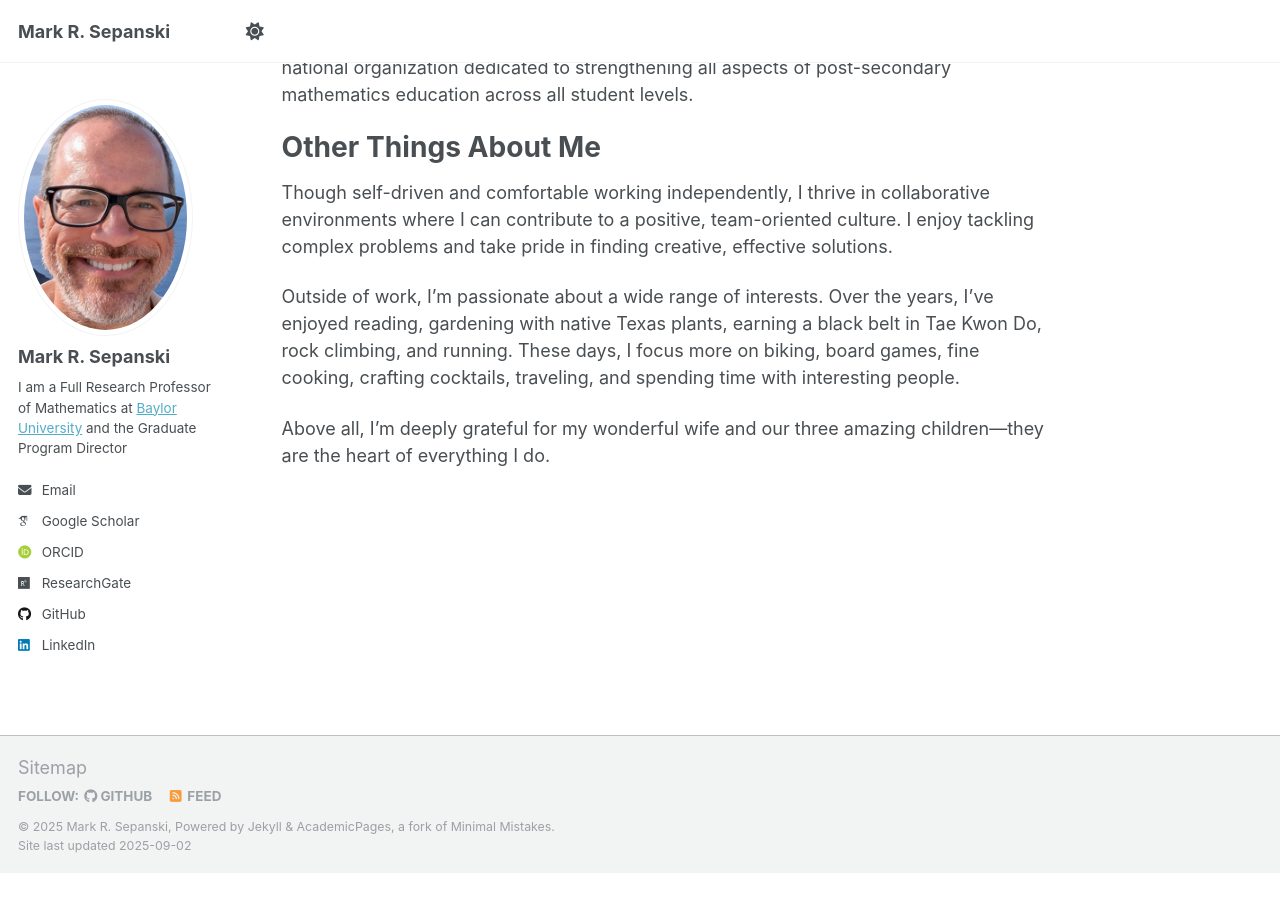
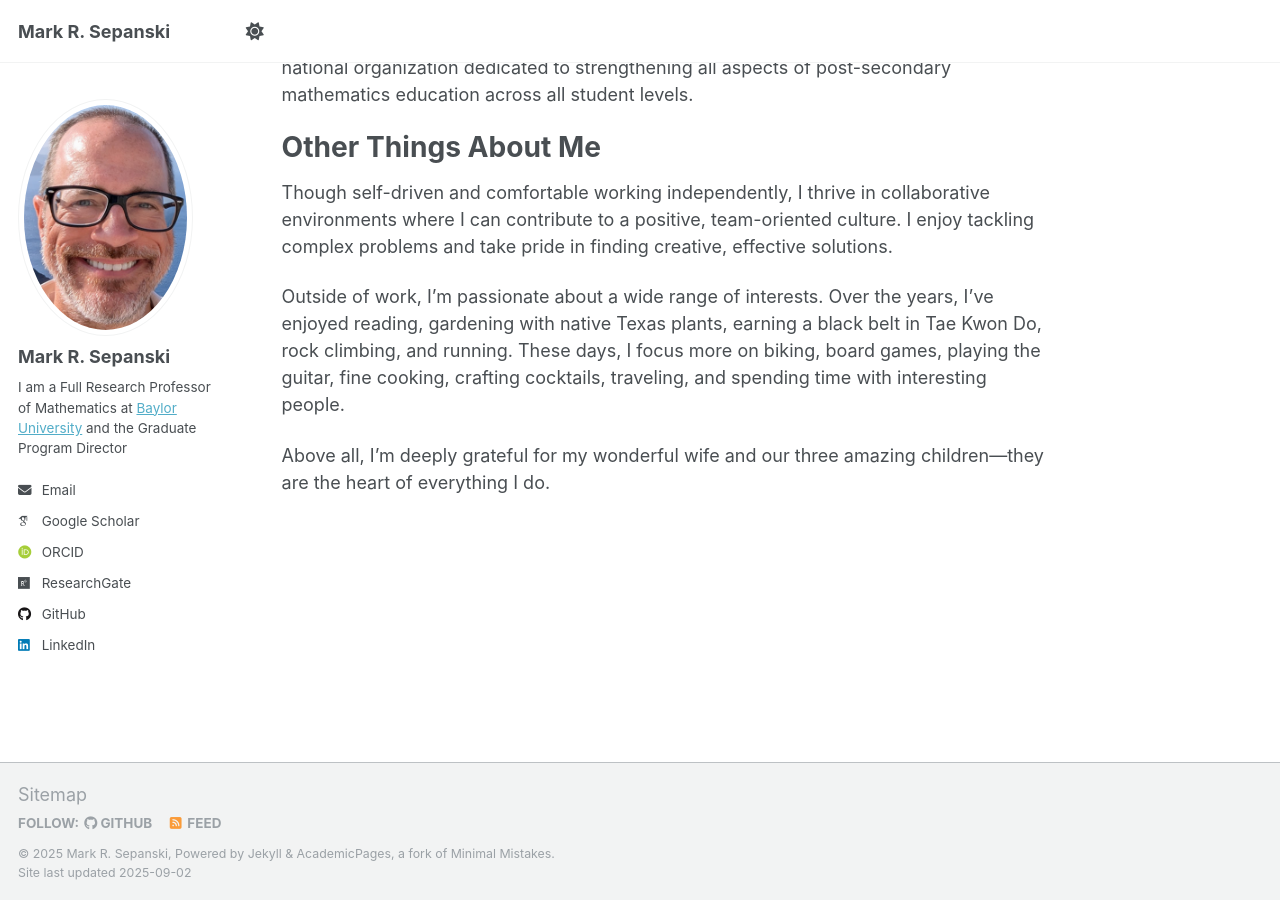
Before and after one commit to mrsepanski/mrsepanski.github.io, a Jekyll site: the page built from _pages/about.md, in a window 1280 px wide and 900 px high, scrolled down 640 px. Built offline with Jekyll 4.4.1, drawn with Linux system fonts in a browser that asks for light colours; some web fonts are replaced; a script that is not in the unit is left out; before the commit the page ends 1513 px from its top, so only the background shows below that.

Commit message:
Update about.md

```diff
--- a/_pages/about.md
+++ b/_pages/about.md
@@ -24,6 +24,6 @@ Other Things About Me
 ======
 Though self-driven and comfortable working independently, I thrive in collaborative environments where I can contribute to a positive, team-oriented culture. I enjoy tackling complex problems and take pride in finding creative, effective solutions.
 
-Outside of work, I’m passionate about a wide range of interests. Over the years, I’ve enjoyed reading, gardening with native Texas plants, earning a black belt in Tae Kwon Do, rock climbing, and running. These days, I focus more on biking, board games, fine cooking, crafting cocktails, traveling, and spending time with interesting people.
+Outside of work, I’m passionate about a wide range of interests. Over the years, I’ve enjoyed reading, gardening with native Texas plants, earning a black belt in Tae Kwon Do, rock climbing, and running. These days, I focus more on biking, board games, playing the guitar, fine cooking, crafting cocktails, traveling, and spending time with interesting people.
 
 Above all, I’m deeply grateful for my wonderful wife and our three amazing children—they are the heart of everything I do.
```
